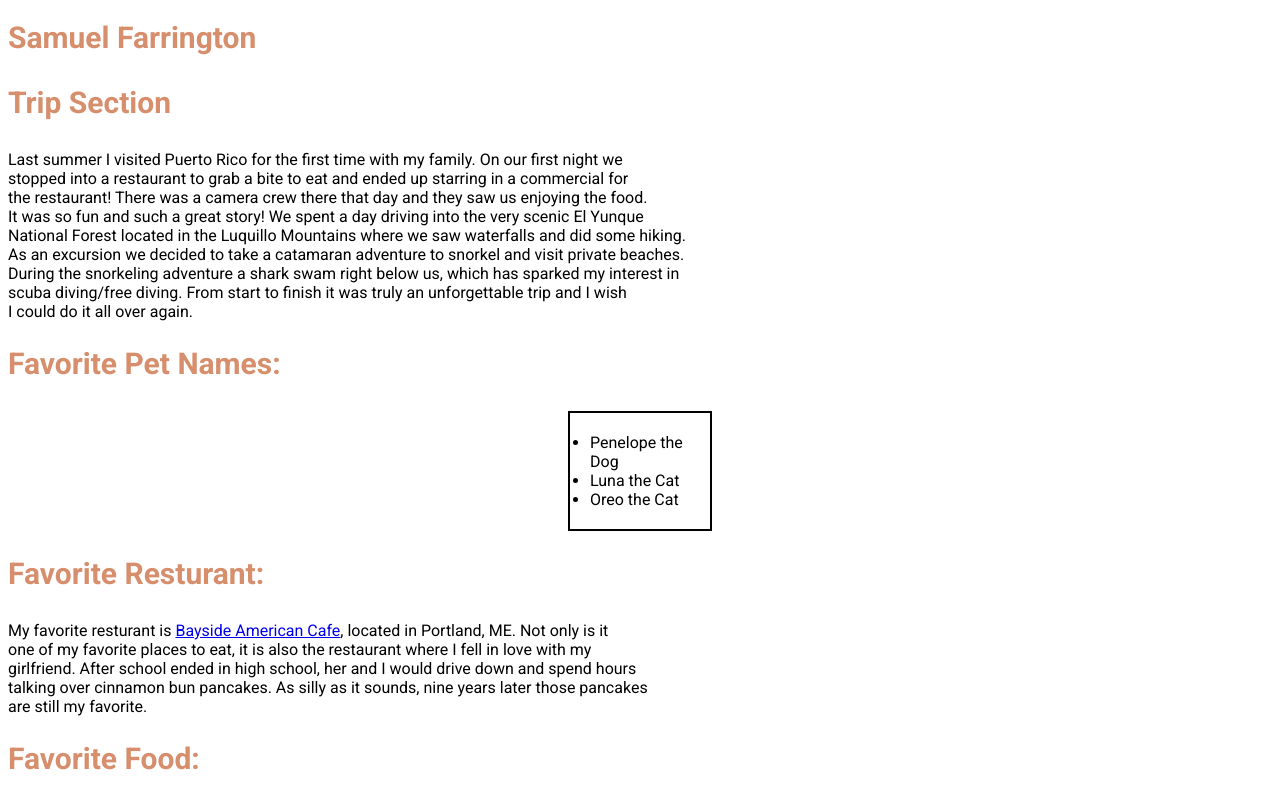
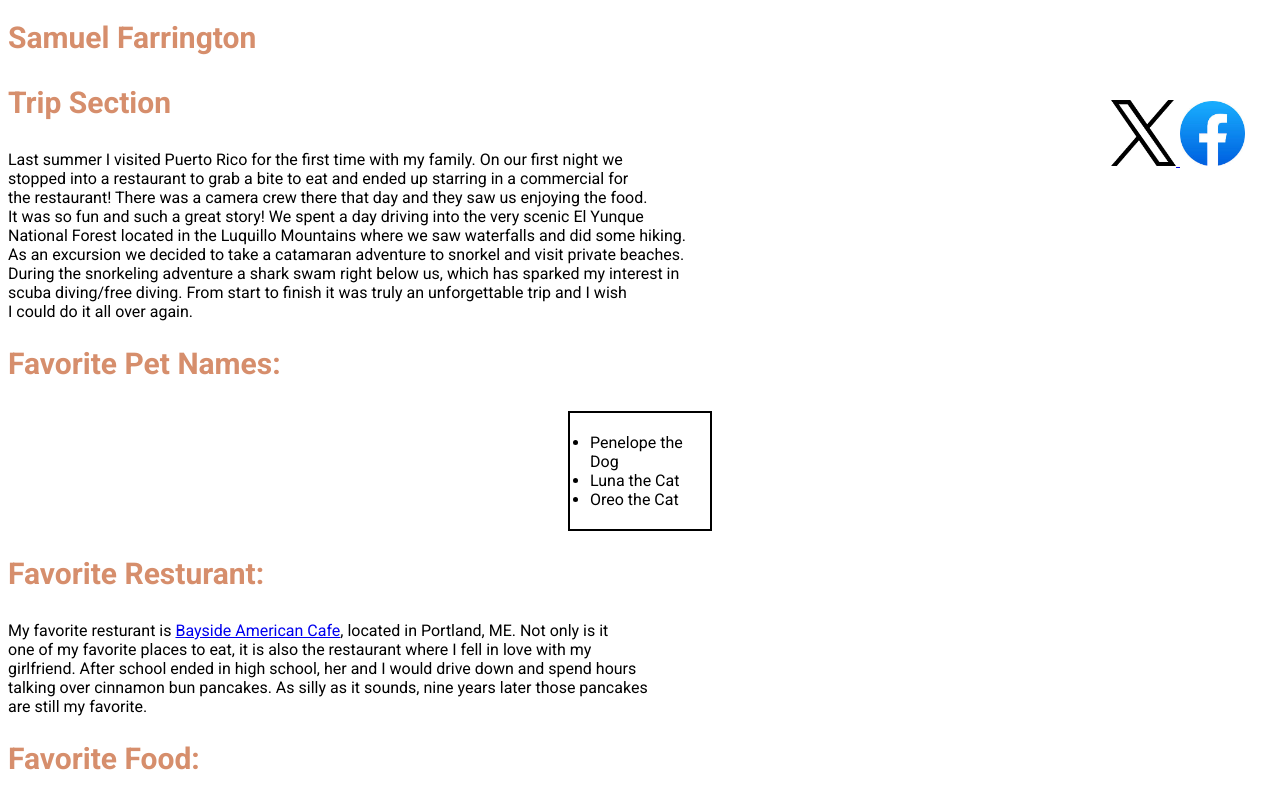
Before and after one commit to SamFarrington-tufts/assignment_personal_web_page, a plain HTML site: page me_two.html in a window 1280 px wide. Shown: the top 800 px of the page. Drawn offline with Linux system fonts and the light colour scheme.

Commit message:
Add files via upload

```diff
--- a/me_two.html
+++ b/me_two.html
@@ -19,6 +19,8 @@
     tr:nth-child(odd){background-color: #d68e6c;}
     .field{margin-bottom: 15px;}
     label{width: 100px; display: inline-block; text-align: right;}
+    #icons{position: fixed; top: 0; right: 0; padding-top: 100px; padding-right: 35px;
+           display: inline-block;}
 
   </style>
 
@@ -28,6 +30,12 @@
 
 <body>
   <h1>Samuel Farrington</h1>
+
+    <div id = "icons">
+    <a href="https://x.com/"> <img src='twitter.png' width ='65'> </a>
+    <a href="https://www.facebook.com/"> <img src='facebook.jpg' width ='65'> </a>
+  </div>
+
   <h2>Trip Section</h2>
   <p>Last summer I visited Puerto Rico for the first time with my family. On our first night we <br />
     stopped into a restaurant to grab a bite to eat and ended up starring in a commercial for <br />
```
Also changed, not shown: facebook.jpg (added), twitter.png (added).
